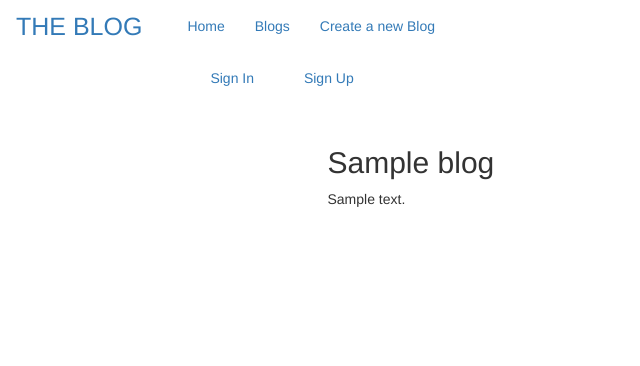
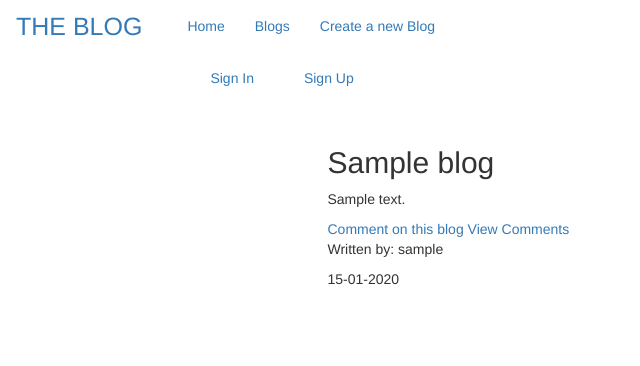
Before and after one commit to FrancisFlow/Flask_Blog_App, a Flask app: template app/templates/blogs.html in a window 1280 px wide. Shown: the top 366 px of the page, without its empty margins (0-640 px from the left). Run offline with Flask 2, Linux system fonts and the light colour scheme; the template is opened without the code that fills it: most values are stand-ins (such as "Sample title", 1, 10 or a date in 2020); data that the repository does not hold is empty; some libraries are stand-ins or nearby versions.

Commit message:
Closed unclosed for block

```diff
--- a/app/auth/views.py
+++ b/app/auth/views.py
@@ -13,7 +13,7 @@ def login():
         user=User.query.filter_by(email=login_form.email.data).first()
         if user is not None and user.verify_password(login_form.password.data):
             login_user(user)
-            return redirect(request.args.get('next') or url_for('main.loggedin'))
+            return redirect(request.args.get('next') or url_for('main.index'))
         flash('Invalid username or Password')
     title= "SignIn"
     return render_template('auth/login.html', login_form=login_form, title=title)
--- a/app/templates/blogs.html
+++ b/app/templates/blogs.html
@@ -15,9 +15,20 @@
         <p>
             {{blog.content}}
         </p>
+    {% if blog.user==current_user%}
+    <a class="btn btn-sm" href="{{ url_for('main.updateblog', blog_id=blog.id) }}" style="border-radius: 5px; background-color: rgb(10, 10, 10); color: white;">Update</a>
+    <button>Delete</button>
 
-    </div>
+    {% endif %}
+    <a href="{{url_for('main.new_comment', blog_id=blog.id)}}">Comment on this blog</a>
+    <a href="/view_comments/{{blog.id}}">View Comments</a>
+    <p> Written by:  {{blog.user.username}} </p>
+    <p>{{ blog.posted_on.strftime('%d-%m-%Y') }}</p>
+
+    {% endfor %}
+
+
 </div>
-{% endfor %}
+</div>
 
 {% endblock %}
```
